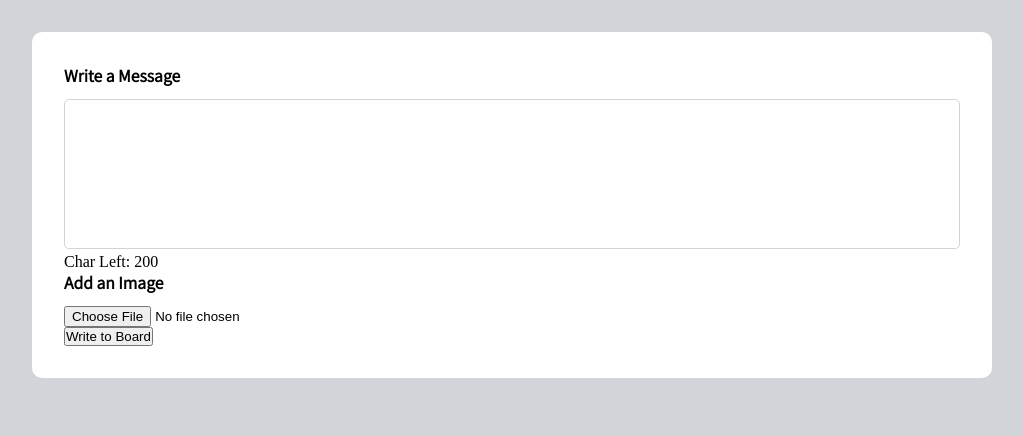
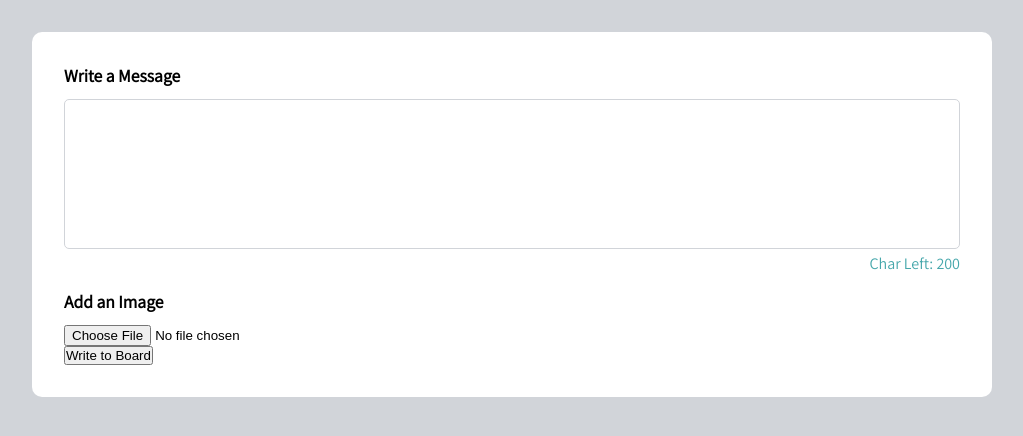
Before and after one commit to nicholemaldonado4/TheWeddingBoard, a PHP site: page /write_msg/write.php in a window 1280 px wide. Shown: the part 57-493 px from the top of the page, without its empty margins (128-1151 px from the left). Run offline with PHP 8.4, Linux system fonts and the light colour scheme; the visitor is signed in with stand-in values (Sample User, id 1); some libraries are stand-ins or nearby versions.

Commit message:
Styled characters left count

```diff
--- a/css/write_msg/write.css
+++ b/css/write_msg/write.css
@@ -56,6 +56,17 @@ textarea {
   height: 150px;
 }
 
+.light-font {
+  font-size: 1rem;
+  font-family: var(--ff-body);
+  color: #46a7ab;
+  text-align: right;
+}
+
+.msg-div {
+  margin-bottom: 1rem;
+}
+
 @media all and (max-width: 900px) {
 
 }
--- a/write_msg/write.php
+++ b/write_msg/write.php
@@ -29,10 +29,10 @@
   </nav>
   <section class="msg-sect">
     <form>
-      <div>
+      <div class="msg-div">
         <label for="board_msg">Write a Message</label>
         <textarea name="board_msg"></textarea>
-        <p>Char Left: <span id='char-left'>200</span></p>
+        <p class="light-font">Char Left: <span id='char-left'>200</span></p>
       </div>
       <div>
         <label for="board_img">Add an Image</label>
```
